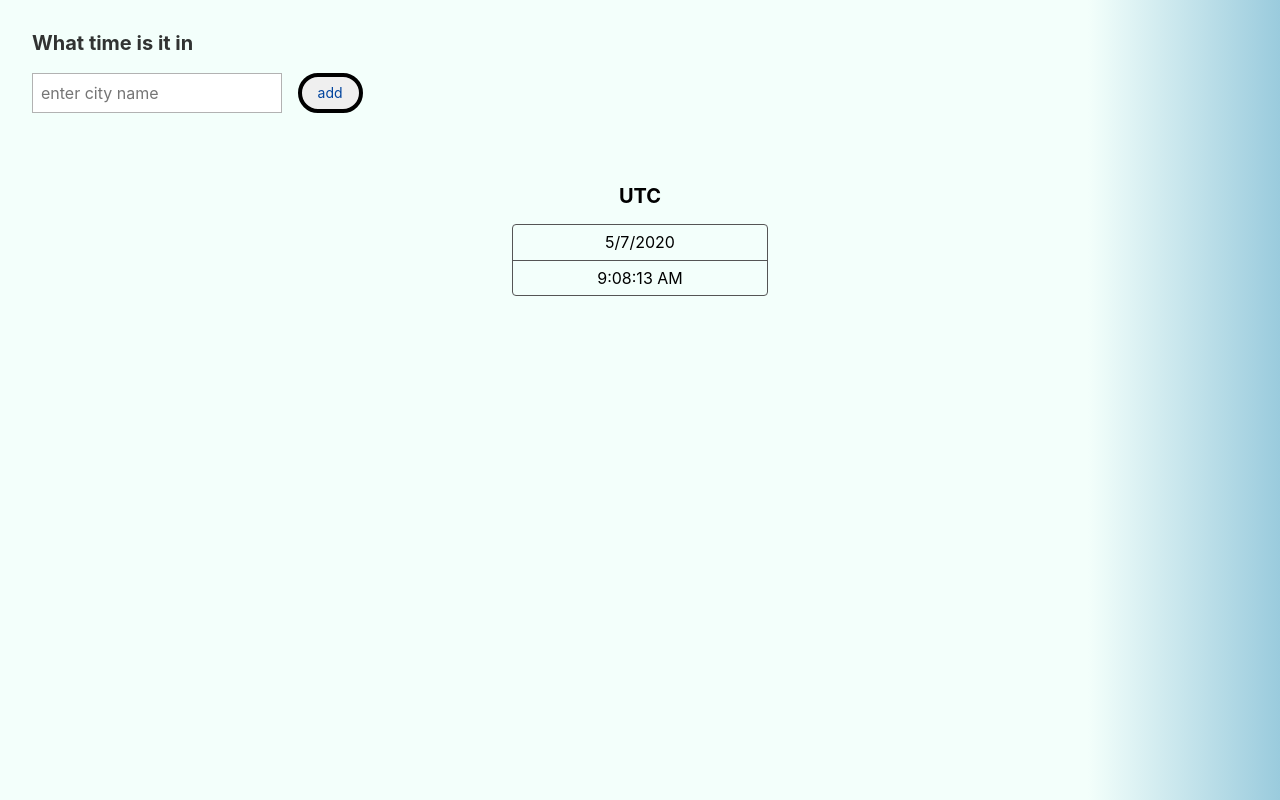
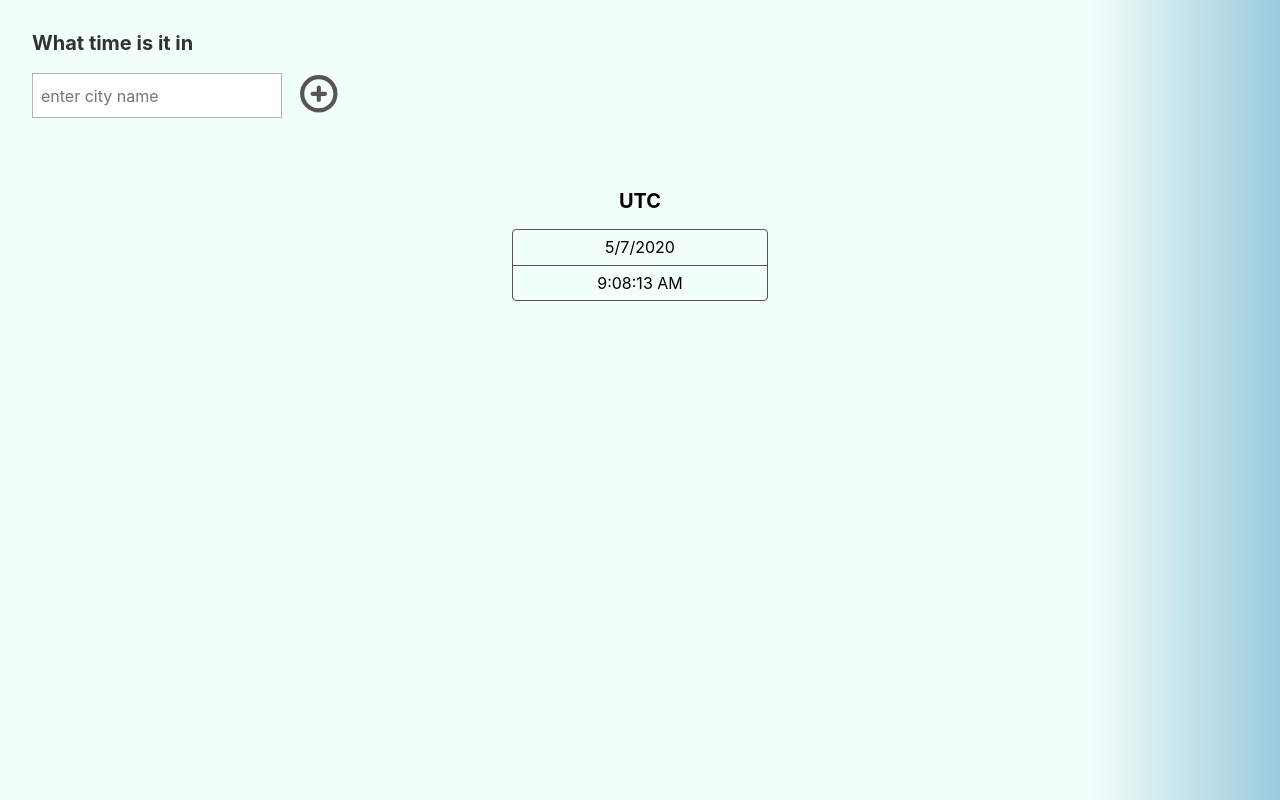
Before and after one commit to yuwen-c/worldtime-luxon, a React (Create React App) app: page / in a window 1280 px wide. Built offline with nearby package versions, Linux system fonts and the light colour scheme.

Commit message:
change button style

```diff
--- a/src/component/Button.js
+++ b/src/component/Button.js
@@ -2,13 +2,21 @@ import React from 'react';
 
 const Button = ({onButtonClick}) => {
     return(
-        <div className="ph3 ">
-            <input
+        <div className="w-10 ml3">
+            {/* <a
             type="submit"
-            value="add"
-            onClick={onButtonClick}
-            className="f6 grow no-underline br-pill ba bw2 ph3 pv2 dib dark-blue"
-            />
+            value="+"
+            className="f6 grow no-underline br-pill ph3 pv2 dib white bg-blue"
+            ></a> */}
+            <div>
+            <svg className="glow"
+            fill='none' stroke='#555555' stroke-width='10' stroke-dashoffset='194' stroke-dasharray='0' stroke-linecap='round' stroke-linejoin='round' xmlns='http://www.w3.org/2000/svg' viewBox='0 0 100 100'
+            onClick={onButtonClick} >
+                <circle cx="50" cy="50" r="40"/>
+                <line x1="35" y1="50" x2="65" y2="50" />
+                <line x1="50" y1="35" x2="50" y2="65" />
+            </svg>
+            </div>
         </div>
     )
 }
```
